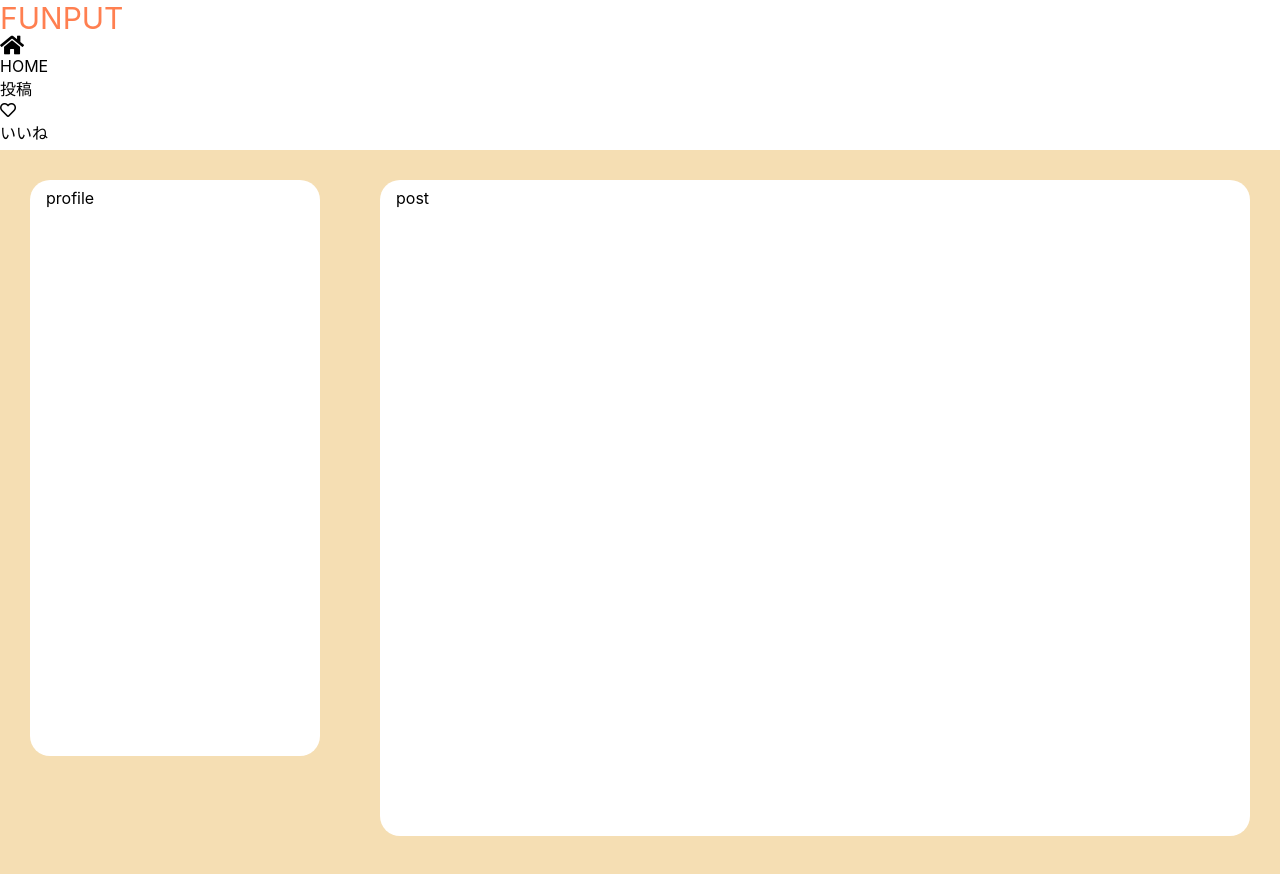
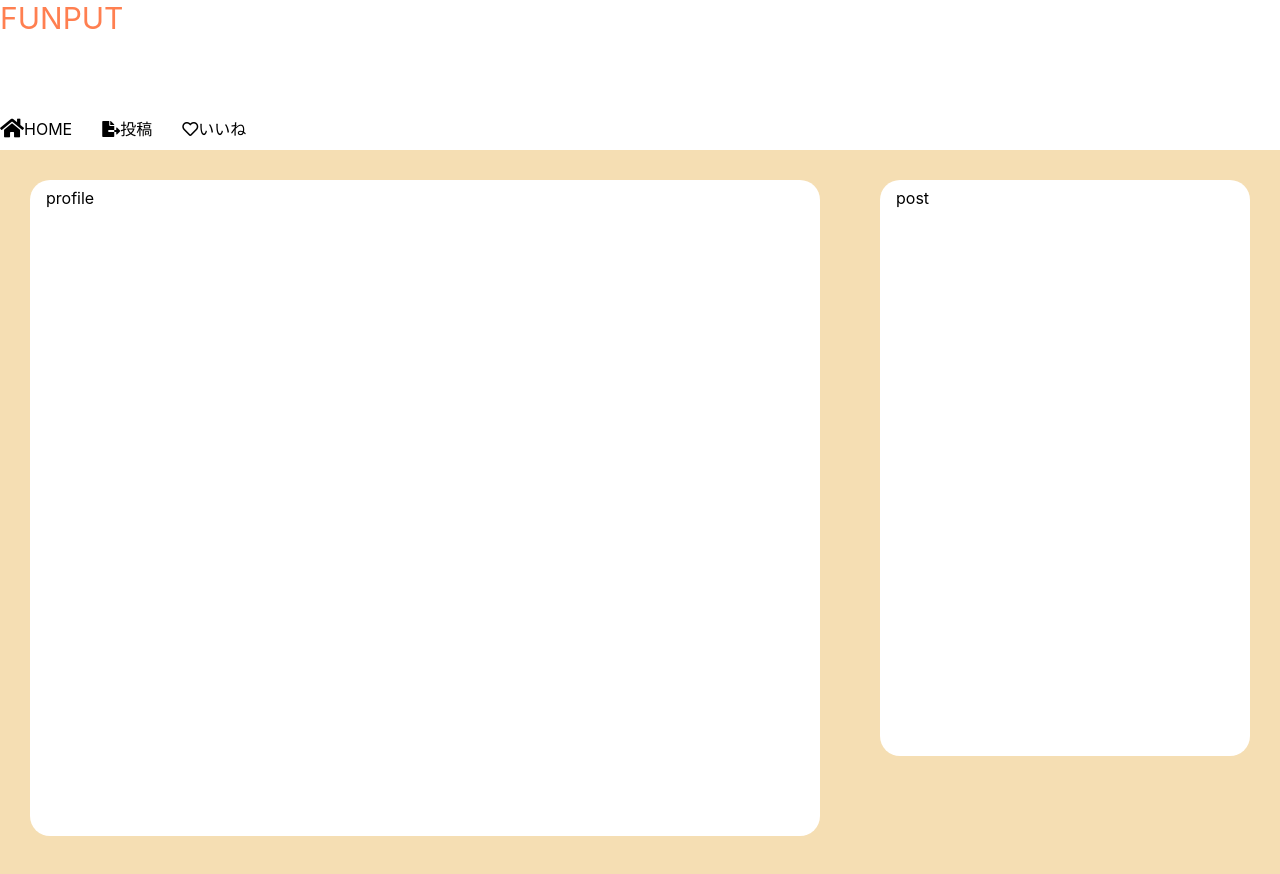
Before and after one commit to ICT-FUNney/team2-funput-Client, a React (Create React App) app: page /post in a window 1280 px wide. Shown: the top 874 px of the page. Built offline with nearby package versions, Linux system fonts and the light colour scheme.

Commit message:
[add]変わらない背景のみ追加 [chore]バグったので新しいbranch

```diff
--- a/src/components/Areas/Header.jsx
+++ b/src/components/Areas/Header.jsx
@@ -9,10 +9,11 @@ const Header = () => {
             <div className='headerTitle'>FUNPUT</div>
             <link href="https://use.fontawesome.com/releases/v5.6.1/css/all.css" rel="stylesheet"></link>
             <div className='headerButton'>
-                <i class="fas fa-home fa-lg "></i>
+                <i className="fas fa-home fa-lg "></i>
                 <Tab icon={"url"} name={'HOME'} url={"/home"} />
+                <i className="fas fa-file-export"></i>
                 <Tab icon={"url"} name={'投稿'} url={"/post"} />
-                <i class="far fa-heart"></i>
+                <i className="far fa-heart"></i>
                 <Tab icon={"url"} name={'いいね'} url={"/like"} />
             </div>
         </div >
--- a/src/components/Elements/Tab.jsx
+++ b/src/components/Elements/Tab.jsx
@@ -1,20 +1,21 @@
 import React from 'react';
-import {useHistory} from 'react-router-dom'
-
+import { useHistory } from 'react-router-dom'
+import '../../styles/Elements/Tab.css'
 
 const Tab = (props) => {
-    const {icon, name, url} = props;
+    const { icon, name, url } = props;
     const history = useHistory();
 
     const handleClick = (event) => {
         // event.prevenDefault;//最初のクリックの挙動を抑える
         history.push(url);
-      };
+    };
 
     return (
-        <div>
+        <span className='tabSpace'>
             <span onClick={handleClick}>{name}</span>
-        </div>
+        </span>
+
     )
 }
 
--- a/src/components/Pages/Home.jsx
+++ b/src/components/Pages/Home.jsx
@@ -5,12 +5,8 @@ const Home = () => {
     return (
         <div id='main'>
             <div id='homeContainer'>
-                <div id='profileArea'>profile
-                <link href="https://use.fontawesome.com/releases/v5.6.1/css/all.css" rel="stylesheet"></link>
-                    <p><i class="fas fa-home fa-lg "></i></p>
-                </div>
-                <div id='workArea'>
-                    <p>みんなの作品</p></div>
+                <div id='profileArea'>profile</div>
+                <div id='workArea'><p>みんなの作品</p></div>
             </div>
         </div>
     )
--- a/src/components/Pages/Post.jsx
+++ b/src/components/Pages/Post.jsx
@@ -5,8 +5,8 @@ const Post = () => {
     return (
         <div id='main'>
             <div id='postContainer'>
-                <div id='postArea'>post</div>
-                <div id='profileArea'>profile</div>
+                <div id='postArea'>profile</div>
+                <div id='profileArea'>post</div>
             </div>
         </div>
     )
--- a/src/styles/Areas/Header.css
+++ b/src/styles/Areas/Header.css
@@ -4,6 +4,17 @@ font-size: 30px;
 color: coral;
 }
 
-.headerButton{
-  float: left;
+.fa-lg{
+  position: relative;
+  top: 80px;
 }
+
+.fa-file-export{
+  position: relative;
+  top: 80px;
+}
+
+.fa-heart{
+  position: relative;
+  top: 80px;
+}
--- /dev/null
+++ b/src/styles/Elements/Tab.css
@@ -0,0 +1,5 @@
+.tabSpace {
+  position: relative;
+  top: 80px;
+  margin-right :30px;
+  }
--- a/src/styles/Pages/Post.css
+++ b/src/styles/Pages/Post.css
@@ -1,11 +1,10 @@
 #postContainer {
   display: grid;
   height: 100vh;
-  grid-template-columns: 350px 1fr;
+  grid-template-columns: 850px 1fr;
   grid-template-areas:
-    "profileArea postArea";
+    " postArea profileArea";
 }
-
 
 #postArea{
   grid-area: postArea;
```
Also changed, not shown: 1 other file (tests, documents, lock files or other folders).
